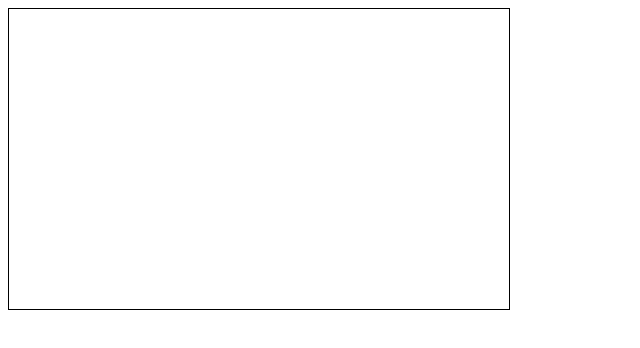
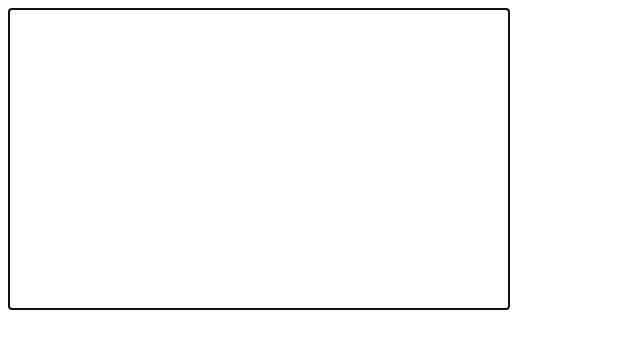
Before and after one commit to michaelhsilva/canvasgame, a website: page public/index.html in a window 1280 px wide. Shown: the whole page, without its empty margins (0-640 px from the left). Drawn offline with nearby package versions, Linux system fonts and the light colour scheme.

Commit message:
Focus on canvas on start

```diff
--- a/public/index.html
+++ b/public/index.html
@@ -13,6 +13,10 @@
 	</div>
 	<script type="text/javascript" src="http://code.jquery.com/jquery-1.11.1.js"></script>
 	<script type="text/javascript">
+    $(function(){
+      $("#canvasWrapper").focus();
+    });
+
 		var clientId = 1;
 
 		var ws = new WebSocket('ws://localhost:3001');
```
